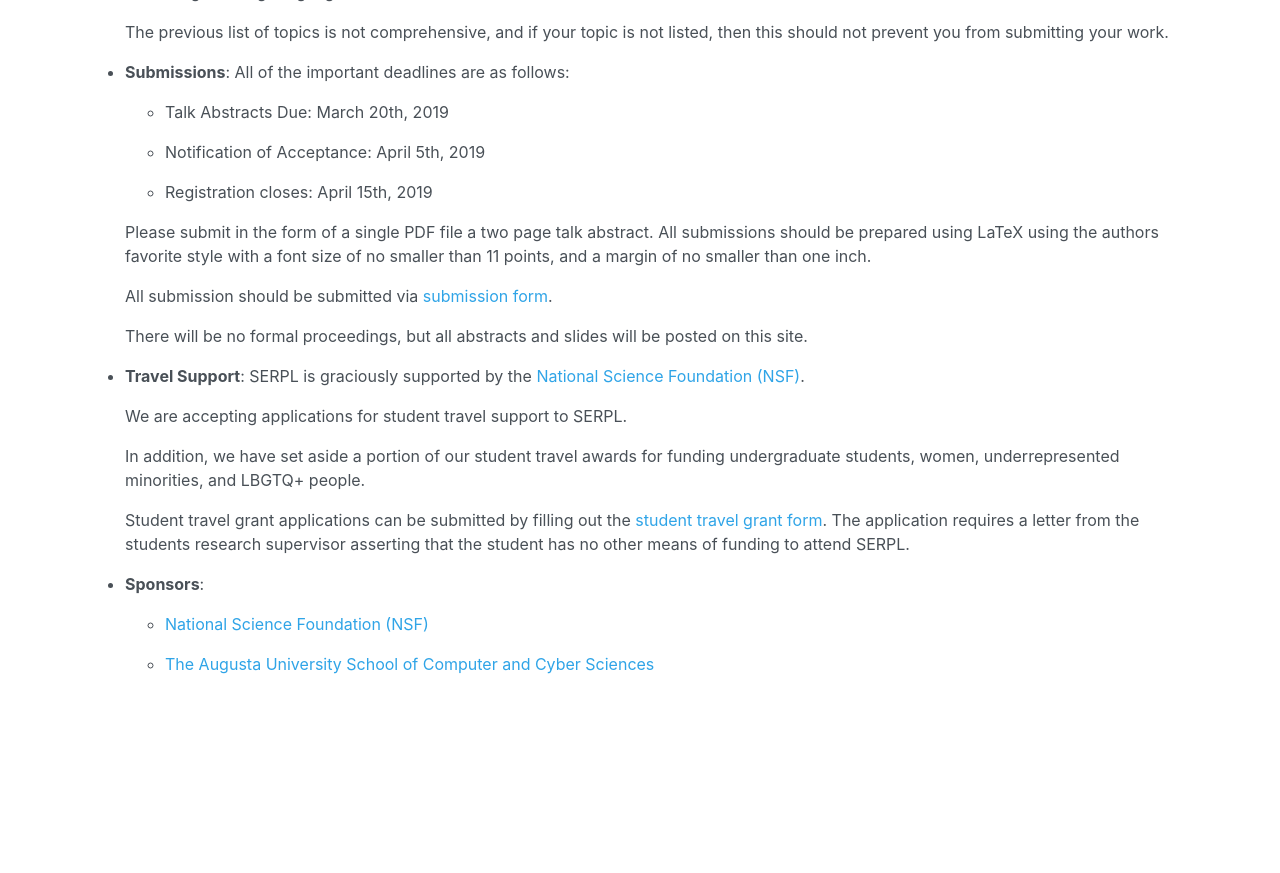
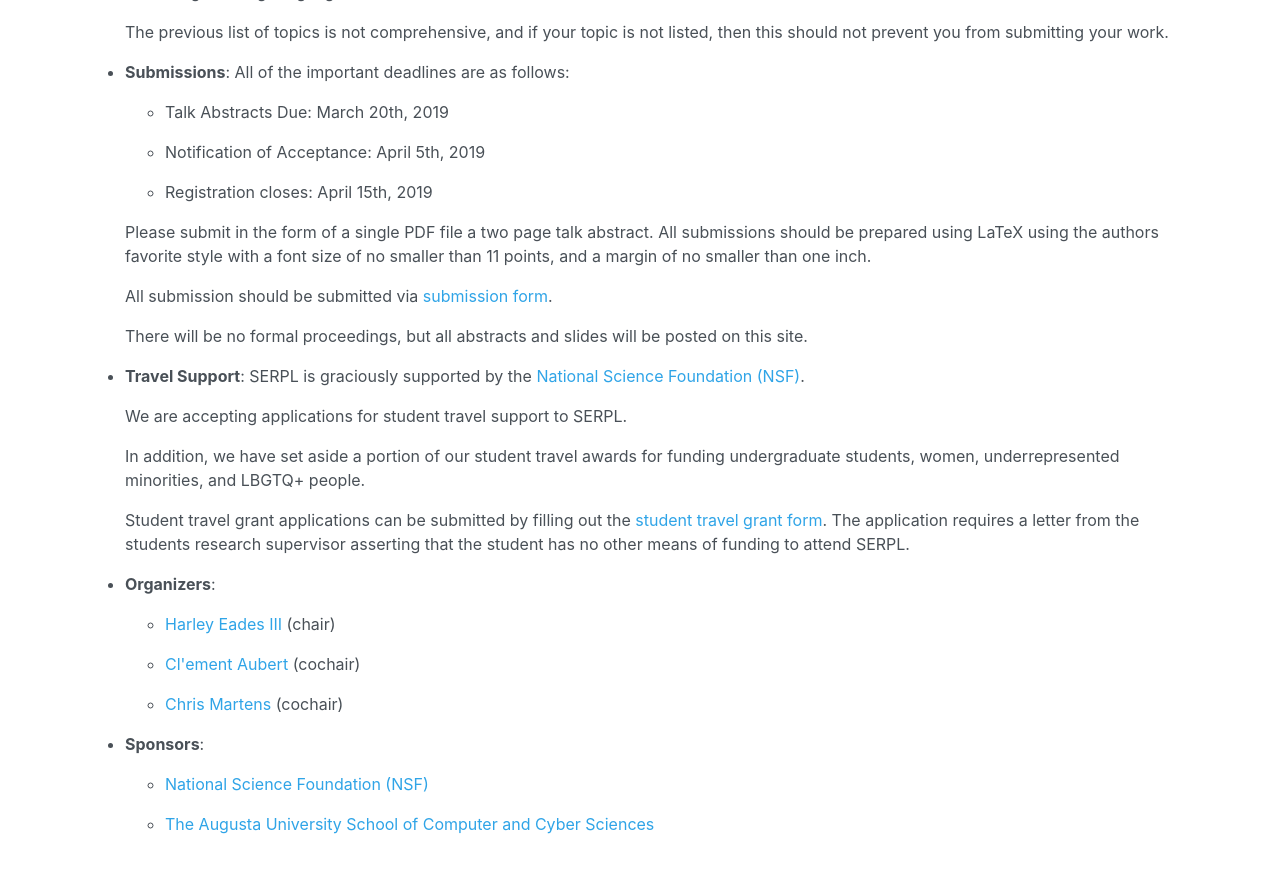
Before and after one commit to the-au-forml-lab/SERPL2019, a Jekyll site: the page built from index.md, in a window 1280 px wide and 900 px high, scrolled down 1175 px. Shown: the top 873 px of the window. Built offline with Jekyll 4.4.1, drawn with Linux system fonts in a browser that asks for light colours; before the commit the page ends 1915 px from its top, so only the background shows below that.

Commit message:
Added the organizers.

```diff
--- a/index.md
+++ b/index.md
@@ -82,6 +82,14 @@ title: SERPL 2019 - The Southeast Regional Programming Languages Seminar
   requires a letter from the students research supervisor asserting
   that the student has no other means of funding to attend SERPL.
 
+- **Organizers**:
+
+  - [Harley Eades III](http://metatheorem.org/) (chair)
+
+  - [Cl\'ement Aubert](http://spots.augusta.edu/caubert/) (cochair)
+
+  - [Chris Martens](https://sites.google.com/ncsu.edu/cmartens) (cochair)
+
 - **Sponsors**:
 
   - [National Science Foundation (NSF)](https://nsf.gov/)
```
